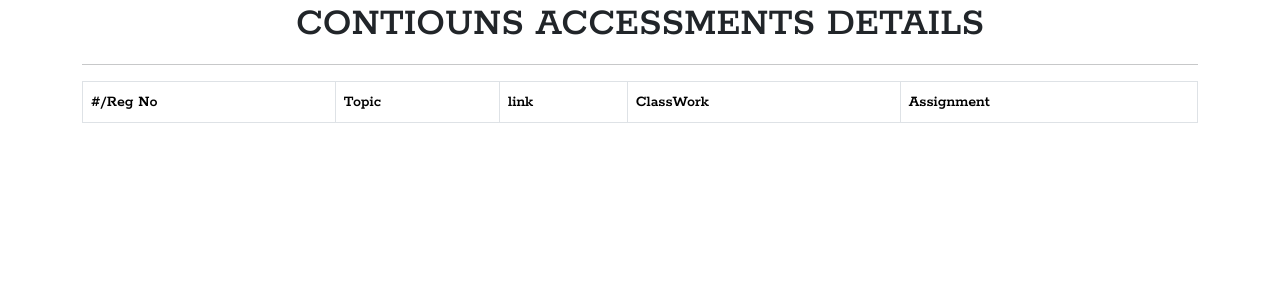
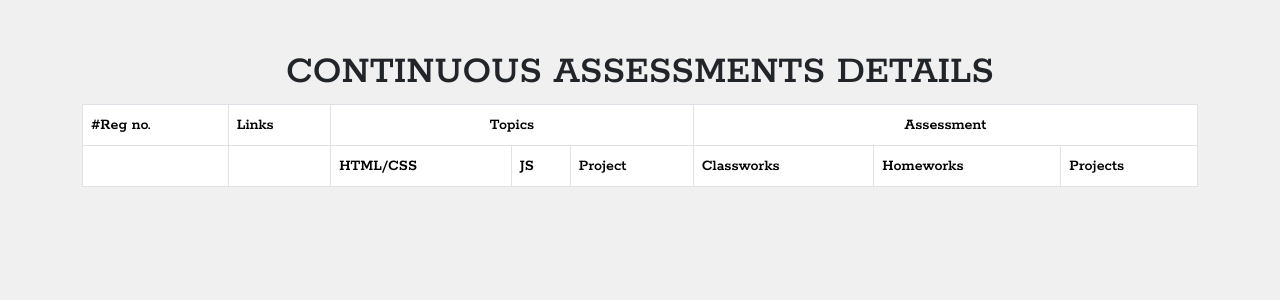
Before and after one commit to treasurejeffy/StudentAssignmentForm, a React (Create React App) app: page /ShowAssignment in a window 1280 px wide. Shown: the top 300 px of the page. Built offline with nearby package versions, Linux system fonts and the light colour scheme.

Commit message:
continous assessment details

```diff
--- a/src/Assignment/assign.jsx
+++ b/src/Assignment/assign.jsx
@@ -26,8 +26,7 @@
     // Form submission handler
     const handleSubmit = (e, saveData) => {
         e.preventDefault();
-        topic = [projects, html_css, js];
-        saveData = { regNos, topic, links, checkBox }
+        saveData = { regNos, projects, html_css, js, links, checkBox }
         let updateJsonFile = [...jsonAssign, saveData]
         // Check if any of the required fields is undefined
         if (saveData === undefined || regNos === undefined || links === undefined) {
@@ -73,9 +72,9 @@
                             >
                                 <Form.Select aria-label="Floating label select example" value={html_css} onChange={(e) => { setHtml_css(e.target.value); setJs(''); setProjects(''); }}>
                                     <option>Open to choose topic</option>
-                                    <option value="1">One</option>
-                                    <option value="2">Two</option>
-                                    <option value="3">Three</option>
+                                    <option value="One">One</option>
+                                    <option value="Two">Two</option>
+                                    <option value="Three">Three</option>
                                 </Form.Select>
                             </FloatingLabel>
                         </Col>
@@ -86,9 +85,9 @@
                             >
                                 <Form.Select aria-label="Floating label select example" value={js} onChange={(e) => { setJs(e.target.value); setHtml_css(''); setProjects(''); }}>
                                     <option>Open to choose topic</option>
-                                    <option value="1">One</option>
-                                    <option value="2">Two</option>
-                                    <option value="3">Three</option>
+                                    <option value="One">One</option>
+                                    <option value="Two">Two</option>
+                                    <option value="Three">Three</option>
                                 </Form.Select>
                             </FloatingLabel>
                         </Col>
@@ -99,9 +98,9 @@
                             >
                                 <Form.Select aria-label="Floating label select example" value={projects} onChange={(e) => { setProjects(e.target.value); setHtml_css(''); setJs(''); }}>
                                     <option>Open to choose</option>
-                                    <option value="1">One</option>
-                                    <option value="2">Two</option>
-                                    <option value="3">Three</option>
+                                    <option value="One">One</option>
+                                    <option value="Two">Two</option>
+                                    <option value="Three">Three</option>
                                 </Form.Select>
                             </FloatingLabel>
                         </Col>
--- a/src/Assignment/assignment.json
+++ b/src/Assignment/assignment.json
@@ -2,7 +2,9 @@
 
     {
         "regNos":"",
-        "topic":["htmlTP","cssTP","jsTp"],
+        "html_css":"",
+        "js":"",
+        "projects":"",
         "link":"",
         "checkBox":""
     }
--- a/src/ShowAssignment/showAssign.jsx
+++ b/src/ShowAssignment/showAssign.jsx
@@ -1,53 +1,75 @@
-import React , {useState, useEffect} from "react";
+import React, { useState, useEffect } from "react";
 import 'bootstrap/dist/css/bootstrap.min.css';
 import { Button, Container, Form, Row, Col, Table } from "react-bootstrap";
 import { Markdown, WindowDash } from "react-bootstrap-icons";
+import ShowAssignmentsCss from './showassignment.module.css'
+import unpassed from './icons8-question-mark-48.png'
 
 export default function ShowAssignments() {
+    // State to store data retrieved from sessionStorage
     const [sessionStorageItems, setSessionStorageItems] = useState([]);
 
+    // useEffect to run once on component mount
     useEffect(() => {
-        // Step 1: Retrieve items from sessionStorage
+        // Retrieve items from sessionStorage
         const storedData = sessionStorage.getItem('key');
 
-        // Step 2: Parse JSON if needed
+        //  Parse JSON to it
         if (storedData) {
-        const parsedData = JSON.parse(storedData);
+            const parsedData = JSON.parse(storedData);
 
-        // Step 3: Set items to state
-        setSessionStorageItems(parsedData);
+            // Set items to state
+            setSessionStorageItems(parsedData);
         }
     }, []);
-    console.log(sessionStorageItems)
 
-    return(
+    // Remove the first object from the array (index 0)
+    let newArrayOfObjects = sessionStorageItems.slice(1);
+
+    console.log(newArrayOfObjects);
+
+    return (
         <div>
             <Container>
-                <h1 className="text-center">CONTIOUNS ACCESSMENTS DETAILS</h1>
-                <hr/>
+                <h1 className={`${ShowAssignmentsCss.header} table-responsive text-center pt-5`}>CONTINUOUS ASSESSMENTS DETAILS</h1>
                 <div className="table-responsive">
-                    <Table striped bordered hover>
-                        {/* table header */}
+                    <Table striped bordered hover className={`${ShowAssignmentsCss.table}`}>
+                        {/* Table header */}
                         <thead>
                             <tr>
-                                <th>#/Reg No</th>
-                                <th>Topic</th>
-                                <th>link</th>
-                                <th>ClassWork</th>
-                                <th>Assignment</th>
+                                <th>#Reg no.</th>
+                                <th>Links</th>
+                                <th colSpan="3" className="text-center">Topics</th>
+                                <th colSpan="3" className="text-center">Assessment</th>
+                            </tr>
+                            <tr>
+                                <th scope="col"></th>
+                                <th scope="col"></th>
+                                <th scope="col">HTML/CSS</th>
+                                <th scope="col">JS</th>
+                                <th scope="col">Project</th>
+                                <th scope="col">Classworks</th>
+                                <th scope="col">Homeworks</th>
+                                <th scope="col">Projects</th>
                             </tr>
                         </thead>
-                            {sessionStorageItems.map((data,index,sessionData)=>{
-                                return(
-                                   <tbody key={index}>
+                        <tbody>
+                            {/* Map over the array of objects to create table rows */}
+                            {newArrayOfObjects.map((data, index) => {
+                                return (
+                                    <tr key={index}>
                                         <td>{data.regNos}</td>
-                                        <td></td>
-                                        <td>{data.links}</td>
-                                        <td>{data.classWork ? <WindowDash/> : <span>&times;</span>}</td>
-                                        <td>{data.assignment ? 'Okey' : 'No'}</td>
-                                   </tbody>
+                                        <td><a href={data.links}>{data.links}</a></td>
+                                        <td className="text-center">{data.html_css}</td>
+                                        <td className="text-center">{data.js}</td>
+                                        <td className="text-center">{data.projects}</td>
+                                        <td className="text-center">{data.checkBox === 'classWork' ? <img src="https://img.icons8.com/?size=48&id=sz8cPVwzLrMP&format=png" alt="passed" /> : <img src={unpassed} alt="unpassed" />}</td>
+                                        <td className="text-center">{data.checkBox === 'HomeWork' ? <img src="https://img.icons8.com/?size=48&id=sz8cPVwzLrMP&format=png" alt="passed" /> : <img src={unpassed} alt="unpassed" />}</td>
+                                        <td className="text-center">{data.checkBox === 'Projects' ? <img src="https://img.icons8.com/?size=48&id=sz8cPVwzLrMP&format=png" alt="passed" /> : <img src={unpassed} alt="unpassed" />}</td>
+                                    </tr>
                                 )
                             })}
+                        </tbody>
                     </Table>
                 </div>
             </Container>
--- /dev/null
+++ b/src/ShowAssignment/showassignment.module.css
@@ -0,0 +1,11 @@
+body{
+    background-color: #f0f0f0;
+}
+
+.table{
+    transition: all .6s ease-in-out;
+}
+
+.table:hover{
+    transform: scale(1);
+}
```
Also changed, not shown: src/ShowAssignment/icons8-question-mark-48.png (added).
